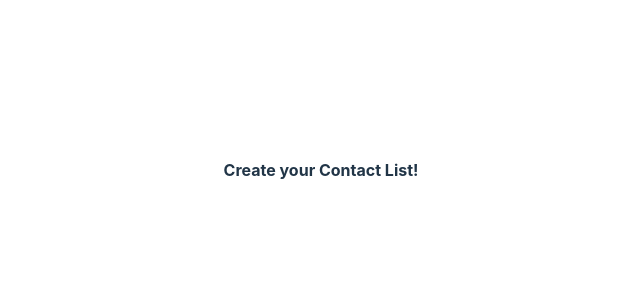
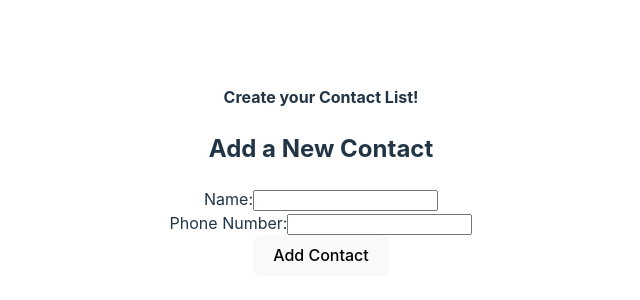
Before and after one commit to JonathanRosfield/Project4, a Vue app: page / in a window 1280 px wide. Shown: the part 230-530 px from the top of the page, without its empty margins (319-959 px from the left). Built offline with nearby package versions, Linux system fonts and the light colour scheme.

Commit message:
ContactForm component finished

```diff
--- a/src/App.vue
+++ b/src/App.vue
@@ -1,13 +1,23 @@
 <script setup>
+import {ref} from 'vue';
 import Header from './components/Header.vue';
+import ContactForm from './components/ContactForm.vue';
 
+const contacts = ref([]);
 
+// New contact addition
+const handleContactAdded = (contact) => {
+  contacts.value.push(contact);
+};
 
 </script>
 
 <template>
 <Header></Header>
+<div class="container">
+    <ContactForm @contactAdded="handleContactAdded" />
 
+  </div>
 
 
 
--- a/src/components/ContactForm.vue
+++ b/src/components/ContactForm.vue
@@ -1,7 +1,26 @@
 <script setup>
+import { ref, defineEmits } from 'vue';
 
+// Define emit for an added contact
+const emit = defineEmits(['contactAdded']);
 
+// Define reactive properties
+const contactName = ref('');
+const contactPhone = ref('');
 
+// Form submission
+const onSubmit = () => {
+    if (contactName.value && contactPhone.value){
+        emit('contactAdded',{
+            name: contactName.value,
+            phone: contactPhone.value,
+        });
+
+      // Clear the form inputs
+      contactName.value = '';
+      contactPhone.value = '';
+    }
+};
 
 
 </script>
@@ -11,14 +30,16 @@
 <div id="contact-form">
     <h2>Add a New Contact</h2>
     <form @submit.prevent="onSubmit">
-        <div class="form-control"></div>
+        <div class="form-control">
             <label for="contactName">Name:</label>
             <input v-model="contactName" type="text" id="contactName" required />
         </div>
-
-
-
-
-
+        <div class="form-control">
+            <label for="contactPhone">Phone Number:</label>
+            <input v-model="contactPhone" type="tell" id = "contactPhone" required />
+        </div>
+        <button type="submit">Add Contact</button>
+    </form>
+</div>
 
 </template>
```
